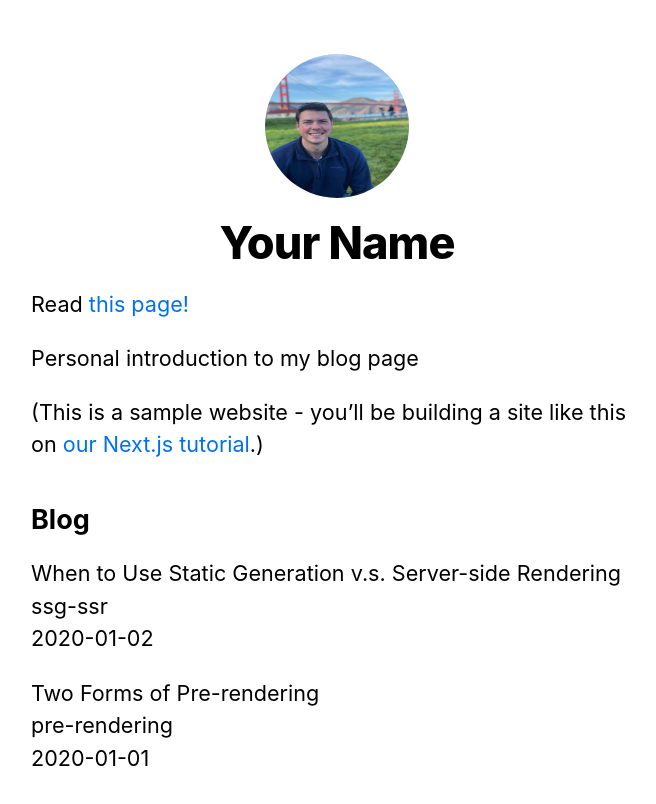
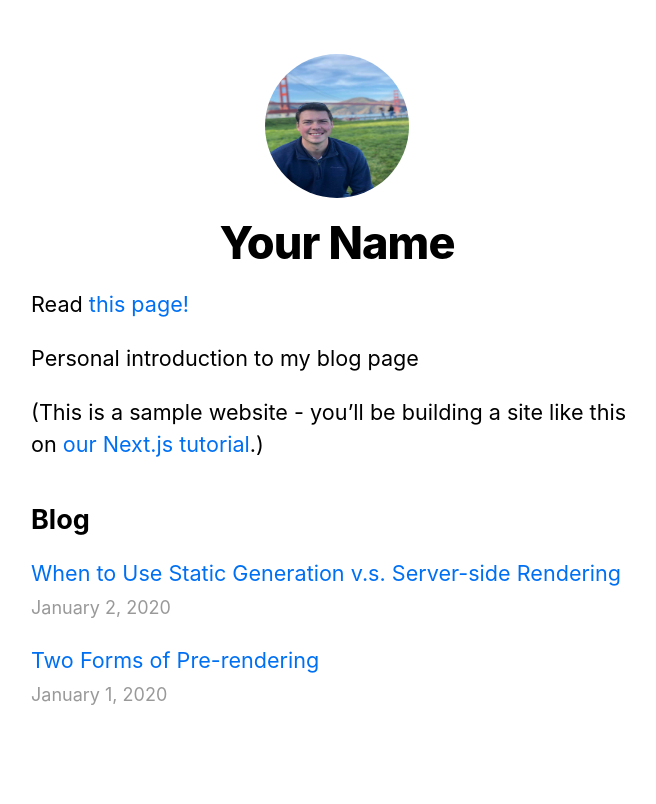
Before and after one commit to danielperkinsii/blog, a Next.js app in the folder nextjs-blog/: page / in a window 1280 px wide. Shown: the top 804 px of the page, without its empty margins (303-959 px from the left). Built offline with nearby package versions, Linux system fonts and the light colour scheme.

Commit message:
completed tutorial commit before push

```diff
--- a/nextjs-blog/package.json
+++ b/nextjs-blog/package.json
@@ -8,6 +8,7 @@
     "start": "next start"
   },
   "dependencies": {
+    "date-fns": "^2.16.1",
     "gray-matter": "^4.0.2",
     "next": "9.5.3",
     "postcss-flexbugs-fixes": "^4.2.1",
--- a/nextjs-blog/pages/index.js
+++ b/nextjs-blog/pages/index.js
@@ -3,6 +3,7 @@
 import Layout, { siteTitle } from '../components/layout'
 import utilStyles from '../styles/utils.module.css'
 import { getSortedPostsData } from '../lib/posts'
+import Date from '../components/date'
 
 
 export default function Home({ allPostsData }) {
@@ -24,10 +25,14 @@
         <ul className={utilStyles.list}>
           {allPostsData.map(({id, date, title}) => (
             <li className={utilStyles.listItem} key={id}>
-              {title}<br/>
-              {id}<br/>
-              {date}
-            </li>
+            <Link href={`/posts/${id}`}>
+              <a>{title}</a>
+            </Link>
+            <br />
+            <small className={utilStyles.lightText}>
+              <Date dateString={date} />
+            </small>
+          </li>
           ))}
         </ul>
 
```
Also changed, not shown: nextjs-blog/pages/posts/[id].js (+16 -4 lines), 1 other file (tests, documents, lock files or other folders).
